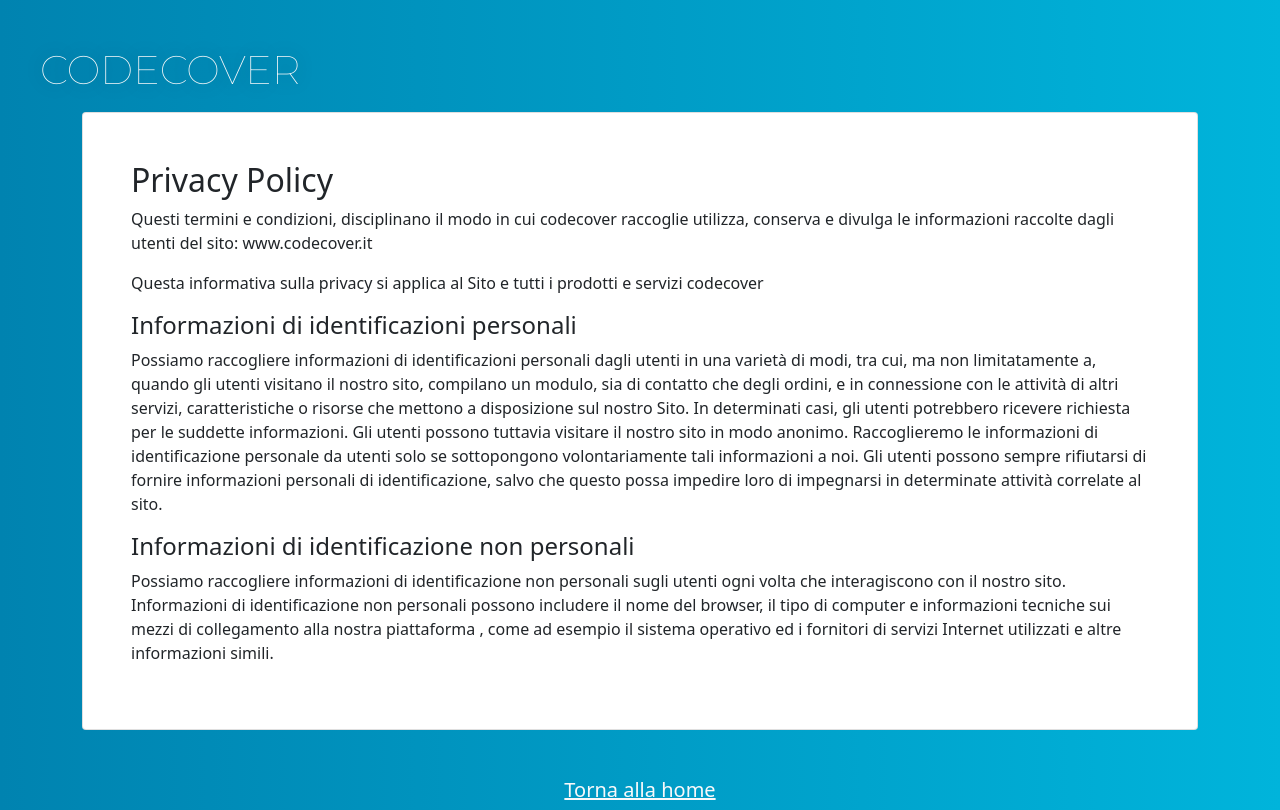
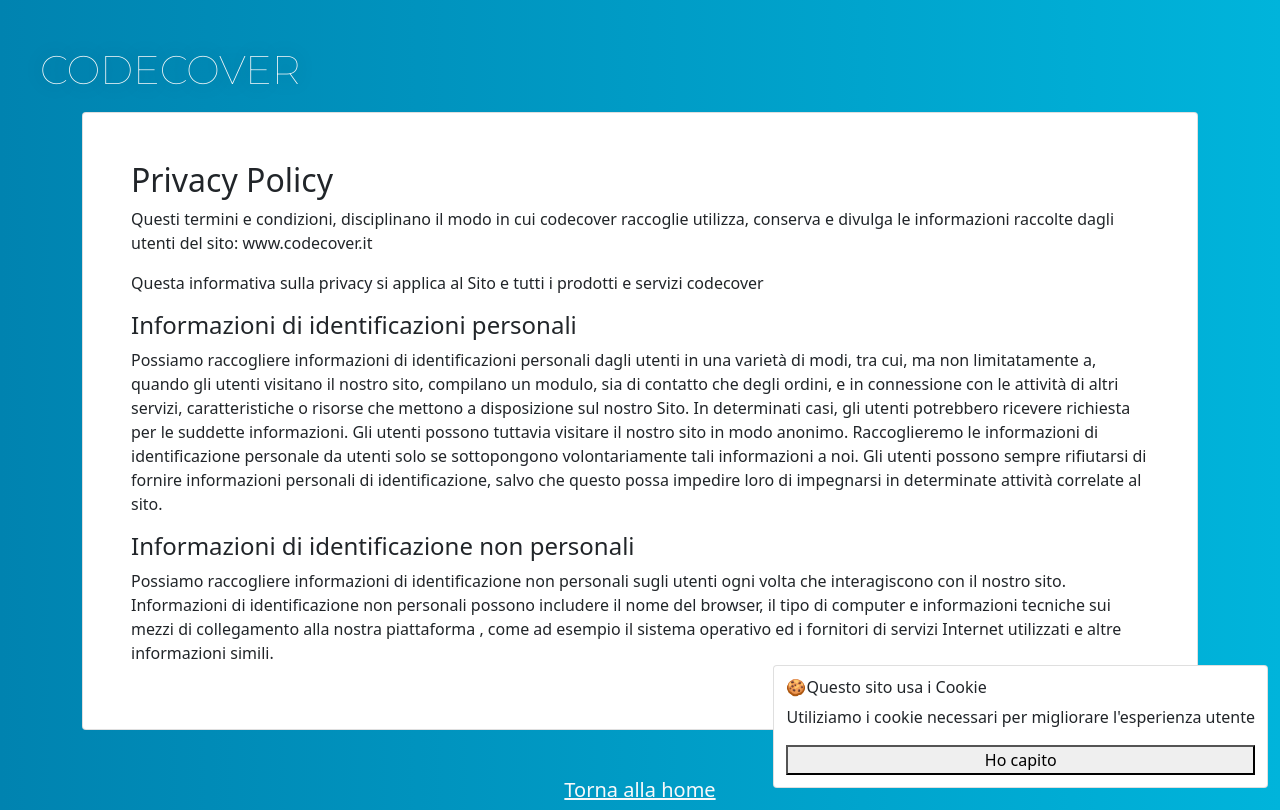
Before and after one commit to alienpingu/welcome-codecover, a React (Create React App) app: page /policy in a window 1280 px wide. Built offline with nearby package versions, Linux system fonts and the light colour scheme.

Commit message:
[GTag - cookie]

```diff
--- a/package.json
+++ b/package.json
@@ -12,7 +12,10 @@
     "node-sass": "^6.0.1",
     "react": "^17.0.2",
     "react-bootstrap": "^2.0.0-beta.6",
+    "react-cookie": "^4.1.1",
+    "react-cookie-consent": "^6.4.1",
     "react-dom": "^17.0.2",
+    "react-gtm-module": "^2.0.11",
     "react-particles-js": "^3.6.0",
     "react-router": "^5.2.1",
     "react-router-dom": "^5.2.1",
--- a/src/App.js
+++ b/src/App.js
@@ -5,7 +5,15 @@
   Switch,
   Route
 } from "react-router-dom";
-// Personal Components
+// Cookie
+import { CookiesProvider } from "react-cookie";
+
+
+// Gtag manager
+import TagManager from 'react-gtm-module'
+
+// Components
+import CookieBanner from './Components/CookieBanner'
 
 // View
 import LandingPage from "./Views/LandingPage";
@@ -14,8 +22,13 @@
 import './App.scss';
 
 function App() {
+  const tagManagerArgs = {
+      gtmId: 'GTM-M4BWLV5'
+  }
+  TagManager.initialize(tagManagerArgs)
   return (
     <div className="App">
+      <CookiesProvider>
         <Router>
           <div>
             <Switch>
@@ -28,6 +41,8 @@
             </Switch>
           </div>
         </Router>
+        <CookieBanner />
+      </CookiesProvider>
     </div>
   );
 }
--- a/src/App.scss
+++ b/src/App.scss
@@ -105,7 +105,14 @@
   }
 }
 
-
+#cookie-banner {
+  position: absolute;
+    right: 0;
+    bottom: 0;
+    padding: 12px;
+    margin: 12px;
+    z-index: 10;
+}
 .text-animation1{-webkit-animation:text-shadow-drop-center .6s both;animation:text-shadow-drop-center .6s both}
 /* ----------------------------------------------
  * Generated by Animista on 2021-11-12 14:12:14
--- /dev/null
+++ b/src/Components/CookieBanner.js
@@ -0,0 +1,19 @@
+import React from "react";
+import { useCookies } from "react-cookie";
+
+export default function CookieBanner() {
+  const [cookies, setCookie] = useCookies(["cookie"]);
+
+  function handleCookie() {
+    setCookie("cookie", 'ok', {
+      path: "/"
+    });
+  }
+  return (
+    <div id="cookie-banner" className={`card rounded ${cookies.cookie === 'ok' ? 'd-none' :''}`}>
+      <h6>🍪Questo sito usa i Cookie</h6>
+      <p>Utiliziamo i cookie necessari per migliorare l'esperienza utente</p>
+      <button onClick={handleCookie}>Ho capito</button>
+    </div>
+  );
+}
--- a/src/index.js
+++ b/src/index.js
@@ -2,11 +2,12 @@
 import ReactDOM from 'react-dom';
 import './index.css';
 import App from './App';
+
 import reportWebVitals from './reportWebVitals';
 
 ReactDOM.render(
   <React.StrictMode>
-    <App />
+      <App />
   </React.StrictMode>,
   document.getElementById('root')
 );
```
Also changed, not shown: 1 other file (tests, documents, lock files or other folders). Lines whose indentation alone changed are shown as unchanged.
